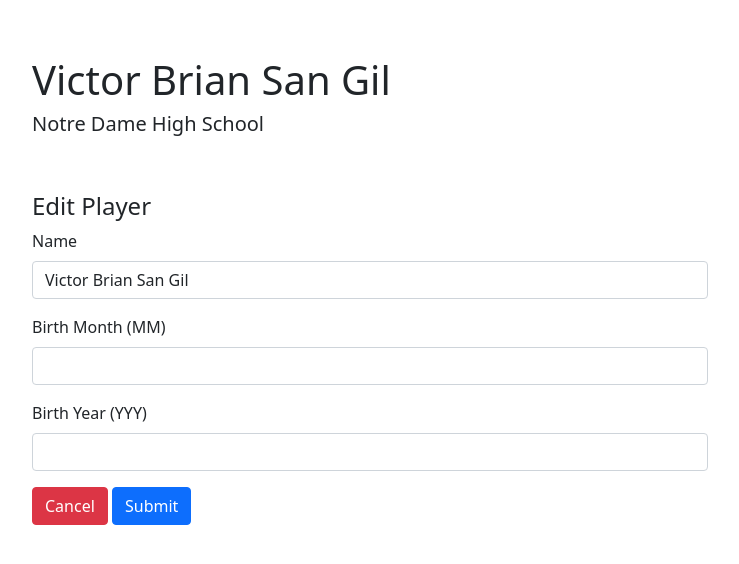
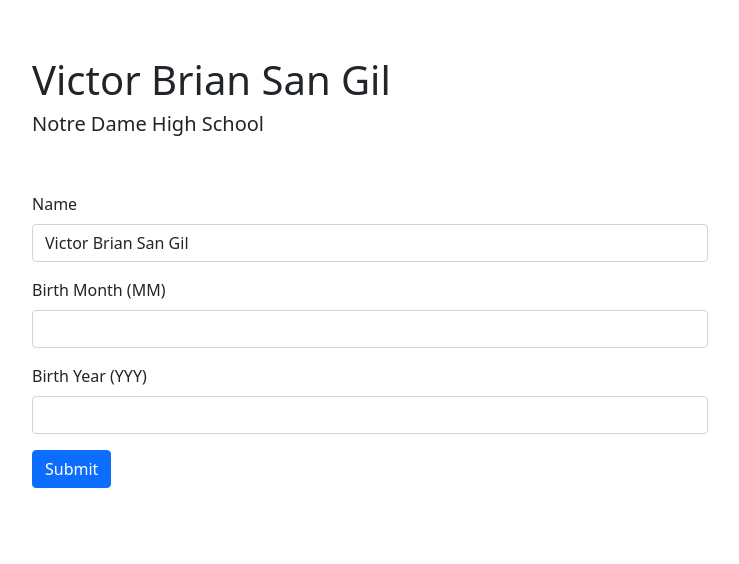
Before and after one commit to vsangil/football-for-schools-2, a Flask app: template templates/edit.html in a window 1280 px wide. Shown: the part 62-626 px from the top of the page, without its empty margins (270-1009 px from the left). Run offline with Flask 2, Linux system fonts and the light colour scheme; the template is opened without the code that fills it: values that come from a table or form of the project are taken from there, others are empty; data comes from the database, SQL or seed files in the repository; some libraries are stand-ins or nearby versions.

Commit message:
Update admin.html view and template

```diff
--- a/templates/edit.html
+++ b/templates/edit.html
@@ -9,7 +9,6 @@
             <br/>
             <br/>
             <form action="{{url_for('edit', email=email, id=player.id) }}" method="POST">
-                <h4>Edit Player</h4>
                 <div class="mb-3">
                     <label for="player-name" class="form-label">Name</label>
                     <input type="text" class="form-control" value="{{player.name}}" id="player-name" name="name"/>
@@ -22,7 +21,6 @@
                     <label for="player-name" class="form-label">Birth Year (YYY)</label>
                     <input type="text" class="form-control" value="{{year}}" id="player-year" name="year"/>
                 </div>
-                <a href="{{url_for('coach_view', email=email)}}" ><button class="btn btn-block btn-danger">Cancel</button></a>
                 <input class="btn btn-primary" type="submit">
             </form>
         </div>
```
